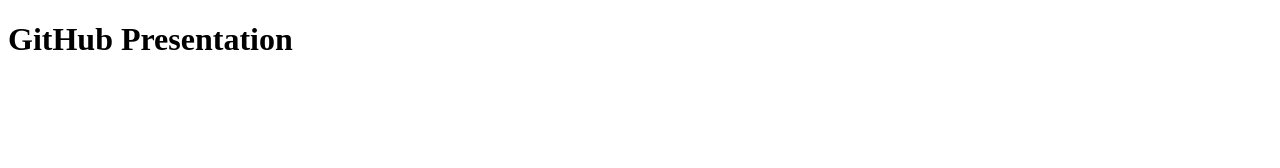
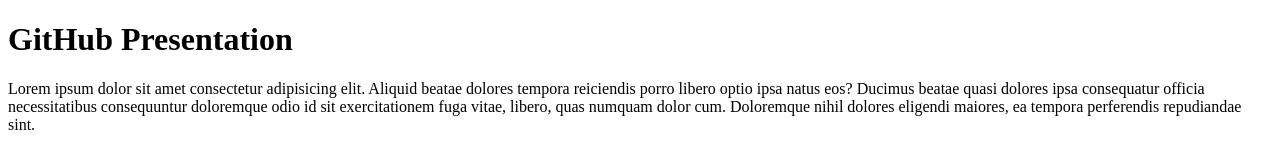
Before and after one commit to nahidiac/GithubPresentation, a plain HTML site: page index.html in a window 1280 px wide. Drawn offline with Linux system fonts and the light colour scheme.

Commit message:
test commit

```diff
--- a/index.html
+++ b/index.html
@@ -9,7 +9,7 @@
 <body>
     <h1>GitHub Presentation</h1>
 
-
+    <p>Lorem ipsum dolor sit amet consectetur adipisicing elit. Aliquid beatae dolores tempora reiciendis porro libero optio ipsa natus eos? Ducimus beatae quasi dolores ipsa consequatur officia necessitatibus consequuntur doloremque odio id sit exercitationem fuga vitae, libero, quas numquam dolor cum. Doloremque nihil dolores eligendi maiores, ea tempora perferendis repudiandae sint.</p>
 
 </body>
 </html>
```
